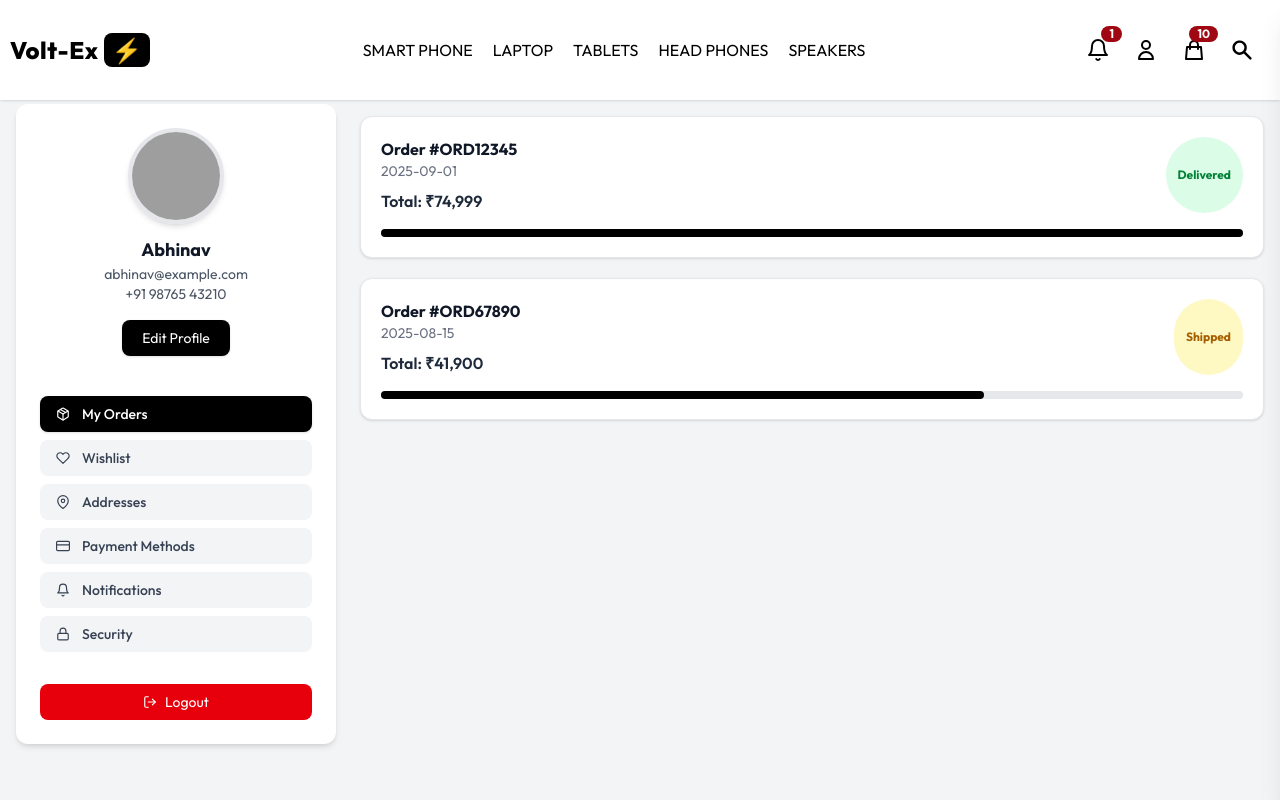
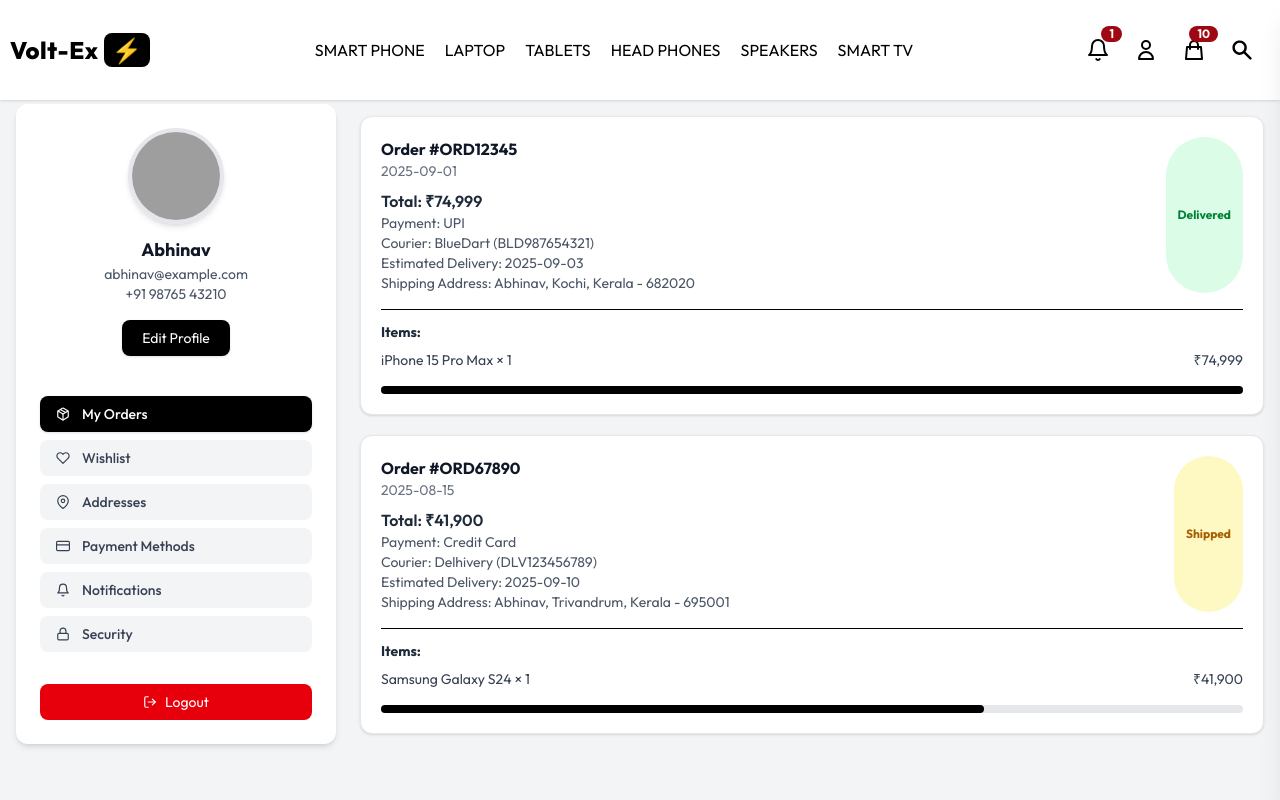
Before and after one commit to AbhinavKV369/E-Commerse-MERN, a React (Vite) app in the folder client/: page /profile/orders in a window 1280 px wide. Shown: the top 800 px of the page. Built offline with nearby package versions, Linux system fonts and the light colour scheme; grey boxes are pictures that could not be loaded; a web font is replaced by a local one.

Commit message:
Updated the profile section with new features

```diff
--- a/client/src/components/Common/Navbar.jsx
+++ b/client/src/components/Common/Navbar.jsx
@@ -21,6 +21,7 @@
     "tablets",
     "head phones",
     "speakers",
+    "Smart TV"
   ];
 
   return (
--- a/client/src/components/Profile/Orders.jsx
+++ b/client/src/components/Profile/Orders.jsx
@@ -1,4 +1,4 @@
-import React from 'react'
+import React from "react";
 
 const Orders = () => {
   const orders = [
@@ -8,6 +8,12 @@
       status: "Delivered",
       total: "₹74,999",
       progress: 100,
+      payment: "UPI",
+      shippingAddress: "Abhinav, Kochi, Kerala - 682020",
+      courier: "BlueDart",
+      trackingId: "BLD987654321",
+      estimatedDelivery: "2025-09-03",
+      items: [{ name: "iPhone 15 Pro Max", qty: 1, price: "₹74,999" }],
     },
     {
       id: "ORD67890",
@@ -15,21 +21,38 @@
       status: "Shipped",
       total: "₹41,900",
       progress: 70,
+      payment: "Credit Card",
+      shippingAddress: "Abhinav, Trivandrum, Kerala - 695001",
+      courier: "Delhivery",
+      trackingId: "DLV123456789",
+      estimatedDelivery: "2025-09-10",
+      items: [{ name: "Samsung Galaxy S24", qty: 1, price: "₹41,900" }],
     },
   ];
+
   return (
-    <div className="flex-1 space-y-5 ">
-      {/* Orders */}
-      { orders.map((order) => (
+    <div className="flex-1 space-y-5">
+      {orders.map((order) => (
         <div
           key={order.id}
           className="bg-white p-5 rounded-xl shadow border border-gray-200">
+          {/* Order Header */}
           <div className="flex justify-between flex-wrap gap-2">
             <div>
               <h3 className="font-bold text-gray-900">Order #{order.id}</h3>
               <p className="text-sm text-gray-500">{order.date}</p>
               <p className="font-semibold text-gray-800 mt-2">
                 Total: {order.total}
+              </p>
+              <p className="text-sm text-gray-600">Payment: {order.payment}</p>
+              <p className="text-sm text-gray-600">
+                Courier: {order.courier} ({order.trackingId})
+              </p>
+              <p className="text-sm text-gray-600">
+                Estimated Delivery: {order.estimatedDelivery}
+              </p>
+              <p className="text-sm text-gray-600">
+                Shipping Address: {order.shippingAddress}
               </p>
             </div>
             <span
@@ -41,6 +64,25 @@
               {order.status}
             </span>
           </div>
+
+          {/* Items */}
+          <div className="mt-4 border-t pt-3">
+            <h4 className="text-sm font-bold text-gray-800">Items:</h4>
+            <ul className="mt-2 space-y-1">
+              {order.items.map((item, i) => (
+                <li
+                  key={i}
+                  className="flex justify-between text-sm text-gray-700">
+                  <span>
+                    {item.name} × {item.qty}
+                  </span>
+                  <span>{item.price}</span>
+                </li>
+              ))}
+            </ul>
+          </div>
+
+          {/* Progress */}
           <div className="mt-4 w-full bg-gray-200 rounded-full h-2">
             <div
               className="bg-black h-2 rounded-full"
@@ -50,7 +92,6 @@
       ))}
     </div>
   );
-}
+};
 
-
-export default Orders
+export default Orders;
--- a/client/src/components/Profile/Security.jsx
+++ b/client/src/components/Profile/Security.jsx
@@ -1,14 +1,76 @@
-import React from 'react'
+import React from "react";
 
 const Security = () => {
+  const loginActivity = [
+    {
+      device: "Chrome on Windows",
+      location: "Kochi, India",
+      time: "2025-09-07 14:30",
+    },
+    {
+      device: "Safari on iPhone",
+      location: "Trivandrum, India",
+      time: "2025-09-05 20:15",
+    },
+  ];
+
   return (
+    <div className="space-y-6">
+      {/* Change Password */}
       <div className="bg-white p-5 rounded-xl shadow">
         <h3 className="font-semibold text-gray-900 mb-3">Change Password</h3>
         <button className="px-5 py-2 bg-black hover:bg-gray-800 text-white rounded-xl shadow text-sm">
           Update Password
         </button>
       </div>
+
+      {/* Two-Factor Authentication */}
+      <div className="bg-white p-5 rounded-xl shadow">
+        <h3 className="font-semibold text-gray-900 mb-3">
+          Two-Factor Authentication
+        </h3>
+        <p className="text-sm text-gray-600 mb-3">
+          Add an extra layer of security to your account.
+        </p>
+        <button className="px-5 py-2 bg-black hover:bg-gray-800 text-white rounded-xl shadow text-sm">
+          Enable 2FA
+        </button>
+      </div>
+
+      {/* Login Activity */}
+      <div className="bg-white p-5 rounded-xl shadow">
+        <h3 className="font-semibold text-gray-900 mb-3">Login Activity</h3>
+        <ul className="space-y-2">
+          {loginActivity.map((log, idx) => (
+            <li
+              key={idx}
+              className="flex justify-between text-sm text-gray-700 border-b pb-2">
+              <span>{log.device}</span>
+              <span>{log.location}</span>
+              <span>{log.time}</span>
+            </li>
+          ))}
+        </ul>
+        <button className="mt-3 px-5 py-2 bg-red-100 hover:bg-red-200 text-red-700 rounded-xl shadow text-sm">
+          Sign out of all devices
+        </button>
+      </div>
+
+      {/* Email & Phone Verification */}
+      <div className="bg-white p-5 rounded-xl shadow">
+        <h3 className="font-semibold text-gray-900 mb-3">Email & Phone</h3>
+        <p className="text-sm text-gray-600">
+          Email: <span className="font-medium text-green-600">Verified</span>
+        </p>
+        <p className="text-sm text-gray-600">
+          Phone: <span className="font-medium text-red-600">Not Verified</span>
+        </p>
+        <button className="mt-3 px-5 py-2 bg-black hover:bg-gray-800 text-white rounded-xl shadow text-sm">
+          Verify Phone
+        </button>
+      </div>
+    </div>
   );
-}
+};
 
-export default Security
+export default Security;
--- a/client/src/components/Profile/Wishlist.jsx
+++ b/client/src/components/Profile/Wishlist.jsx
@@ -1,32 +1,83 @@
-import React from 'react'
+import React from "react";
 
 const Wishlist = () => {
-
-
   const wishlist = [
-    { id: 1, name: "iPad Pro 12.9 (M2)", price: "₹1,12,900" },
-    { id: 2, name: "Dell XPS 15 Laptop", price: "₹1,49,990" },
+    {
+      id: 1,
+      name: "iPad Pro 12.9 (M2)",
+      brand: "Apple",
+      price: "₹1,12,900",
+      oldPrice: "₹1,19,900",
+      image:
+        "https://store.storeimages.cdn-apple.com/4668/as-images.apple.com/is/ipad-pro-12-11-select-202212?wid=940&hei=1112&fmt=png-alpha&.v=1670865938893",
+      inStock: true,
+    },
+    {
+      id: 2,
+      name: "Dell XPS 15 Laptop",
+      brand: "Dell",
+      price: "₹1,49,990",
+      oldPrice: "₹1,59,990",
+      image:
+        "https://i.dell.com/sites/csimages/App-Merchandizing_Images/all/xps-15-9520-laptop.png",
+      inStock: false,
+    },
   ];
-
-
 
   return (
     <div className="grid grid-cols-1 sm:grid-cols-2 gap-4">
       {wishlist.map((item) => (
         <div
           key={item.id}
-          className="bg-white p-4 rounded-xl shadow flex justify-between items-center">
-          <div>
+          className="bg-white p-4 rounded-xl shadow flex gap-4 items-center border border-gray-200">
+          {/* Product Image */}
+          <img
+            src={item.image}
+            alt={item.name}
+            className="w-20 h-20 object-contain rounded-lg"
+          />
+
+          {/* Product Info */}
+          <div className="flex-1">
             <p className="font-semibold text-gray-900">{item.name}</p>
-            <p className="text-gray-600 text-sm">{item.price}</p>
+            <p className="text-xs text-gray-500">{item.brand}</p>
+
+            <div className="mt-1">
+              <span className="text-gray-900 font-bold">{item.price}</span>
+              {item.oldPrice && (
+                <span className="ml-2 text-gray-400 line-through text-sm">
+                  {item.oldPrice}
+                </span>
+              )}
+            </div>
+
+            <p
+              className={`text-xs mt-1 ${
+                item.inStock ? "text-green-600" : "text-red-500"
+              }`}>
+              {item.inStock ? "In Stock" : "Out of Stock"}
+            </p>
           </div>
-          <button className="px-3 py-2 bg-black hover:bg-gray-800 text-white rounded-lg text-xs shadow">
-            Add to Cart
-          </button>
+
+          {/* Actions */}
+          <div className="flex flex-col gap-2">
+            <button
+              disabled={!item.inStock}
+              className={`px-3 py-2 rounded-lg text-xs shadow ${
+                item.inStock
+                  ? "bg-black hover:bg-gray-800 text-white"
+                  : "bg-gray-200 text-gray-400 cursor-not-allowed"
+              }`}>
+              Add to Cart
+            </button>
+            <button className="px-3 py-2 bg-red-100 hover:bg-red-200 text-red-600 rounded-lg text-xs shadow">
+              Remove
+            </button>
+          </div>
         </div>
       ))}
     </div>
   );
-}
+};
 
-export default Wishlist
+export default Wishlist;
```
Lines whose indentation alone changed are shown as unchanged.
